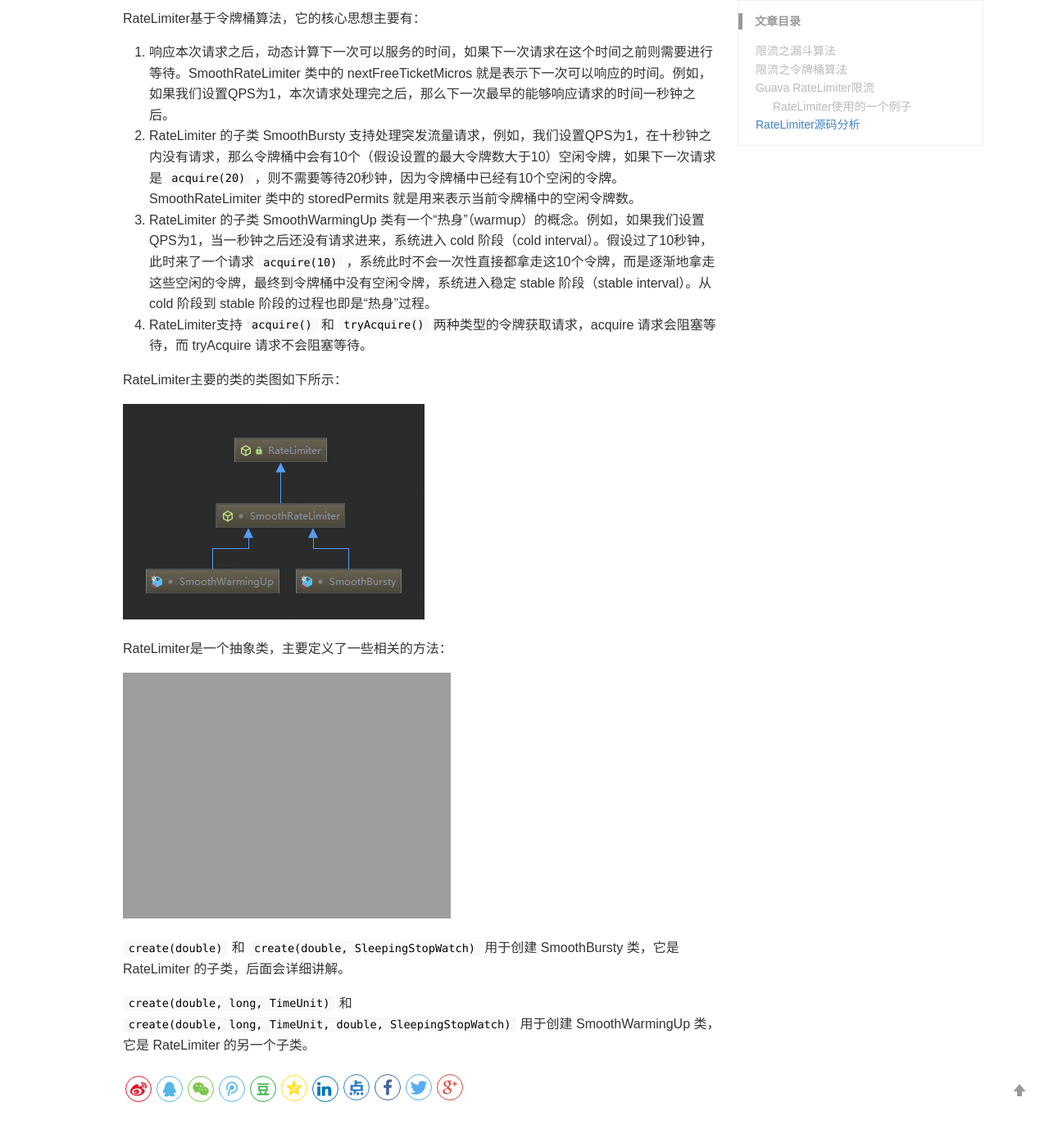
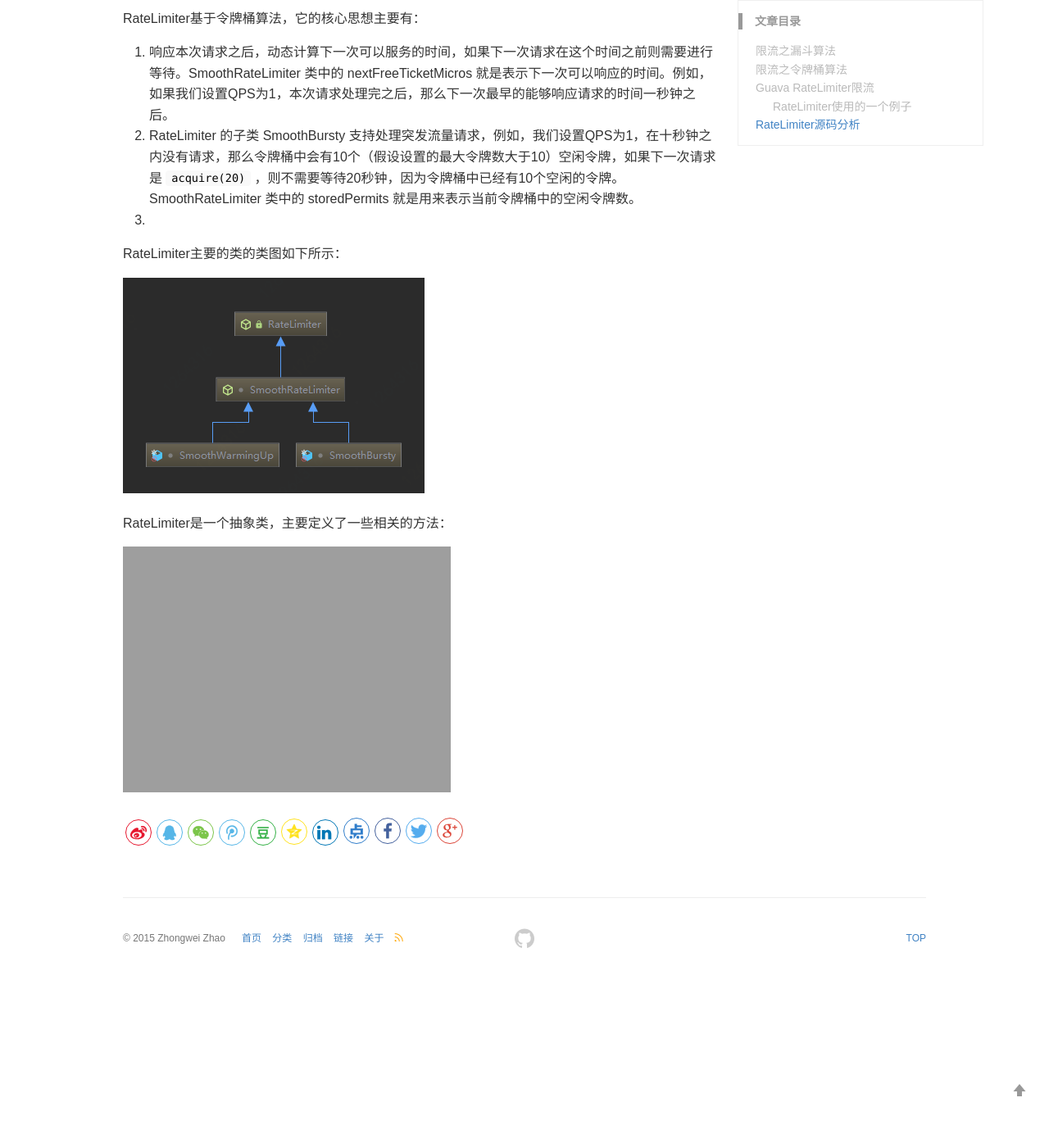
Before and after one commit to zhong0316/zhong0316.github.io, a Jekyll site: the page built from _posts/2019-2-20-Guava RateLimiter限流.md, in a window 1280 px wide and 1400 px high, scrolled down 2984 px. Shown: the top 1384 px of the window at 82% size. Built offline with Jekyll 4.4.1, drawn with Linux system fonts in a browser that asks for light colours; comment, search, counter and statistics services are not loaded; after the commit the page ends 4178 px from its top, so only the background shows below that.

Commit message:
RateLimiter

```diff
--- a/_posts/2019-2-20-Guava RateLimiter限流.md
+++ b/_posts/2019-2-20-Guava RateLimiter限流.md
@@ -88,8 +88,7 @@ pool-1-thread-10 gets job 9 done
 RateLimiter基于令牌桶算法，它的核心思想主要有：
 1. 响应本次请求之后，动态计算下一次可以服务的时间，如果下一次请求在这个时间之前则需要进行等待。SmoothRateLimiter 类中的 nextFreeTicketMicros 就是表示下一次可以响应的时间。例如，如果我们设置QPS为1，本次请求处理完之后，那么下一次最早的能够响应请求的时间一秒钟之后。
 2. RateLimiter 的子类 SmoothBursty 支持处理突发流量请求，例如，我们设置QPS为1，在十秒钟之内没有请求，那么令牌桶中会有10个（假设设置的最大令牌数大于10）空闲令牌，如果下一次请求是 `acquire(20)` ，则不需要等待20秒钟，因为令牌桶中已经有10个空闲的令牌。SmoothRateLimiter 类中的 storedPermits 就是用来表示当前令牌桶中的空闲令牌数。
-3. RateLimiter 的子类 SmoothWarmingUp 类有一个“热身”（warmup）的概念。例如，如果我们设置QPS为1，当一秒钟之后还没有请求进来，系统进入 cold 阶段（cold interval）。假设过了10秒钟，此时来了一个请求 `acquire(10)` ，系统此时不会一次性直接都拿走这10个令牌，而是逐渐地拿走这些空闲的令牌，最终到令牌桶中没有空闲令牌，系统进入稳定 stable 阶段（stable interval）。从 cold 阶段到 stable 阶段的过程也即是“热身”过程。
-4. RateLimiter支持 `acquire()` 和 `tryAcquire()` 两种类型的令牌获取请求，acquire 请求会阻塞等待，而 tryAcquire 请求不会阻塞等待。
+3.
 
 
 RateLimiter主要的类的类图如下所示：
@@ -99,7 +98,3 @@ RateLimiter主要的类的类图如下所示：
 RateLimiter是一个抽象类，主要定义了一些相关的方法：
 
 ![RateLimiter主要方法]({{ site.url }}/images/posts/java/RateLimiter主要方法.png)
-
-`create(double)` 和 `create(double, SleepingStopWatch)` 用于创建 SmoothBursty 类，它是 RateLimiter 的子类，后面会详细讲解。
-
-`create(double, long, TimeUnit)` 和 `create(double, long, TimeUnit, double, SleepingStopWatch)` 用于创建 SmoothWarmingUp 类，它是 RateLimiter 的另一个子类。
```
